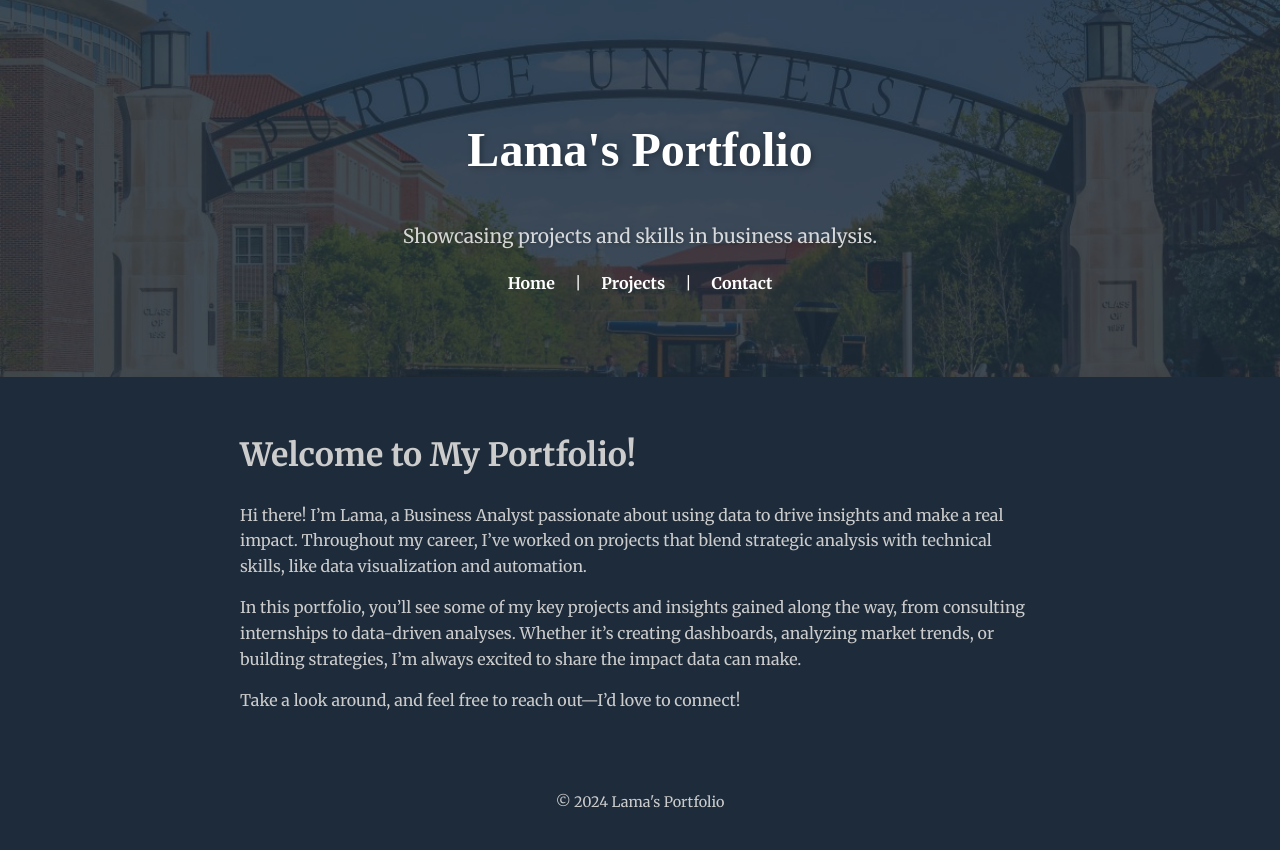
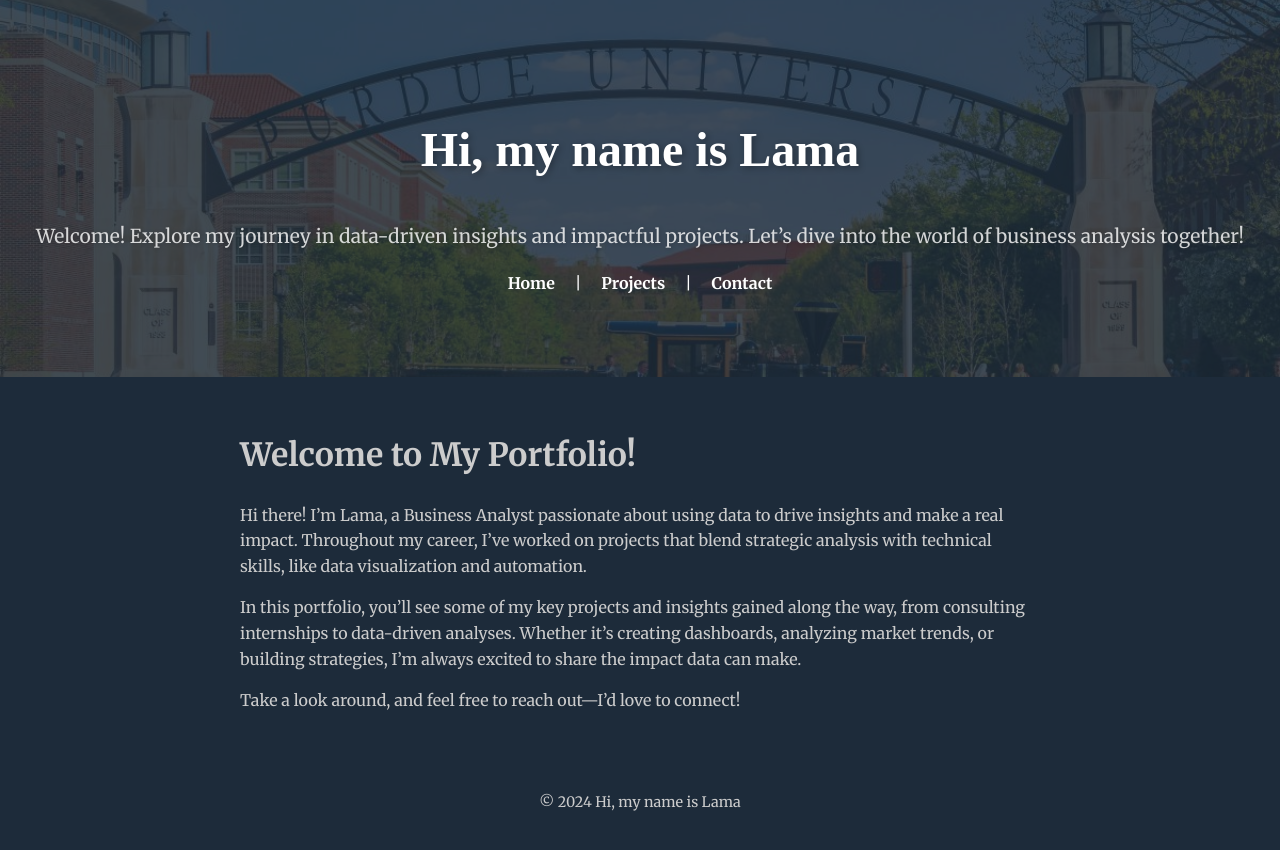
Before and after one commit to LamaJuraisi/Portfolio, a Jekyll site: the page built from index.md, in a window 1280 px wide. Shown: the top 850 px of the page. Built offline with Jekyll 4.4.1, drawn with Linux system fonts in a browser that asks for light colours; some web fonts are replaced.

Commit message:
Update _config.yml

```diff
--- a/_config.yml
+++ b/_config.yml
@@ -1,5 +1,5 @@
-title: "Lama's Portfolio"
-description: "Showcasing projects and skills in business analysis."
+title: "Hi, my name is Lama"
+description: "Welcome! Explore my journey in data-driven insights and impactful projects. Let’s dive into the world of business analysis together!"
 email: "Lama.juraisy@gmail.com"
 social:
   linkedin: https://linkedin.com/in/lamaaljuraisi
```
